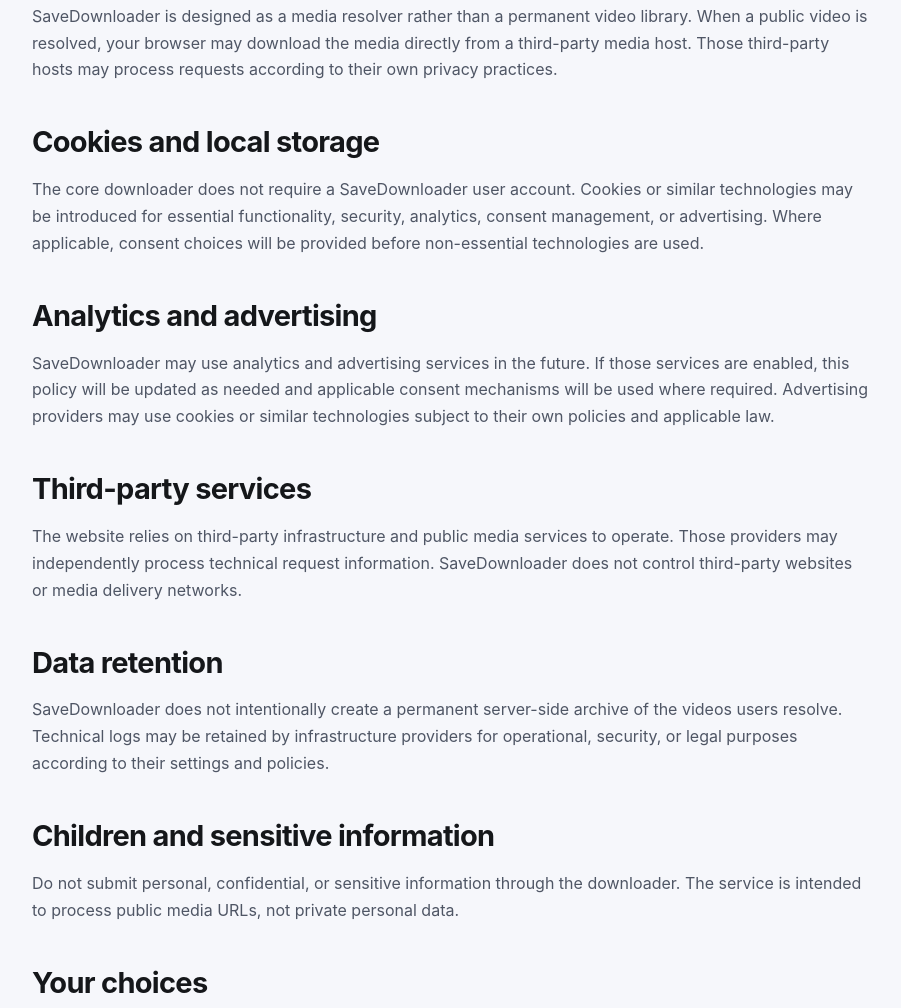
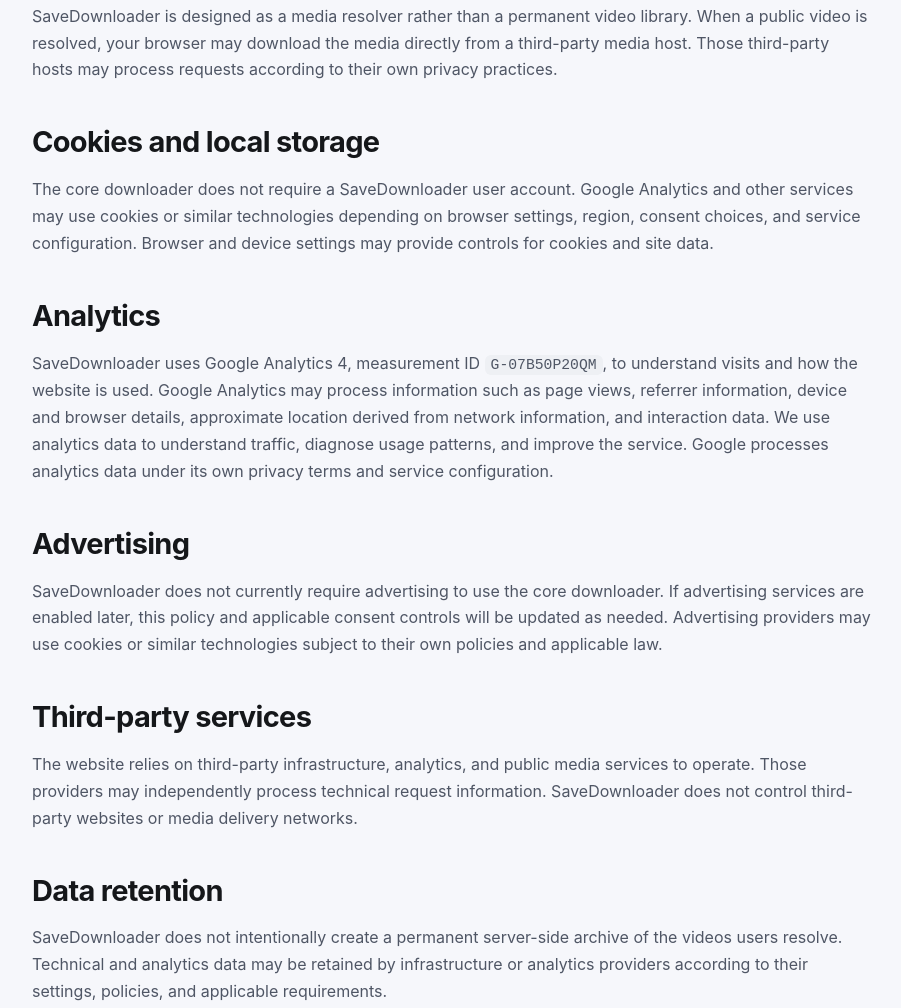
Before and after one commit to kevin4relocate/savedownloader, a website: page public/privacy/index.html in a window 1280 px wide. Shown: the part 963-1971 px from the top of the page, without its empty margins (188-1089 px from the left). Drawn offline with Linux system fonts and the light colour scheme.

Commit message:
docs: disclose Google Analytics usage

```diff
--- a/public/privacy/index.html
+++ b/public/privacy/index.html
@@ -17,6 +17,7 @@
   <meta property="og:url" content="https://savedownloader.com/privacy/">
   <meta name="twitter:card" content="summary">
   <link rel="stylesheet" href="/assets/styles.css">
+  <script src="/assets/analytics.js" defer></script>
 </head>
 <body>
 <a class="skip" href="#main">Skip to content</a>
@@ -35,13 +36,15 @@
   <h2>Downloaded media</h2>
   <p>SaveDownloader is designed as a media resolver rather than a permanent video library. When a public video is resolved, your browser may download the media directly from a third-party media host. Those third-party hosts may process requests according to their own privacy practices.</p>
   <h2>Cookies and local storage</h2>
-  <p>The core downloader does not require a SaveDownloader user account. Cookies or similar technologies may be introduced for essential functionality, security, analytics, consent management, or advertising. Where applicable, consent choices will be provided before non-essential technologies are used.</p>
-  <h2>Analytics and advertising</h2>
-  <p>SaveDownloader may use analytics and advertising services in the future. If those services are enabled, this policy will be updated as needed and applicable consent mechanisms will be used where required. Advertising providers may use cookies or similar technologies subject to their own policies and applicable law.</p>
+  <p>The core downloader does not require a SaveDownloader user account. Google Analytics and other services may use cookies or similar technologies depending on browser settings, region, consent choices, and service configuration. Browser and device settings may provide controls for cookies and site data.</p>
+  <h2>Analytics</h2>
+  <p>SaveDownloader uses Google Analytics 4, measurement ID <code>G-07B50P20QM</code>, to understand visits and how the website is used. Google Analytics may process information such as page views, referrer information, device and browser details, approximate location derived from network information, and interaction data. We use analytics data to understand traffic, diagnose usage patterns, and improve the service. Google processes analytics data under its own privacy terms and service configuration.</p>
+  <h2>Advertising</h2>
+  <p>SaveDownloader does not currently require advertising to use the core downloader. If advertising services are enabled later, this policy and applicable consent controls will be updated as needed. Advertising providers may use cookies or similar technologies subject to their own policies and applicable law.</p>
   <h2>Third-party services</h2>
-  <p>The website relies on third-party infrastructure and public media services to operate. Those providers may independently process technical request information. SaveDownloader does not control third-party websites or media delivery networks.</p>
+  <p>The website relies on third-party infrastructure, analytics, and public media services to operate. Those providers may independently process technical request information. SaveDownloader does not control third-party websites or media delivery networks.</p>
   <h2>Data retention</h2>
-  <p>SaveDownloader does not intentionally create a permanent server-side archive of the videos users resolve. Technical logs may be retained by infrastructure providers for operational, security, or legal purposes according to their settings and policies.</p>
+  <p>SaveDownloader does not intentionally create a permanent server-side archive of the videos users resolve. Technical and analytics data may be retained by infrastructure or analytics providers according to their settings, policies, and applicable requirements.</p>
   <h2>Children and sensitive information</h2>
   <p>Do not submit personal, confidential, or sensitive information through the downloader. The service is intended to process public media URLs, not private personal data.</p>
   <h2>Your choices</h2>
```
